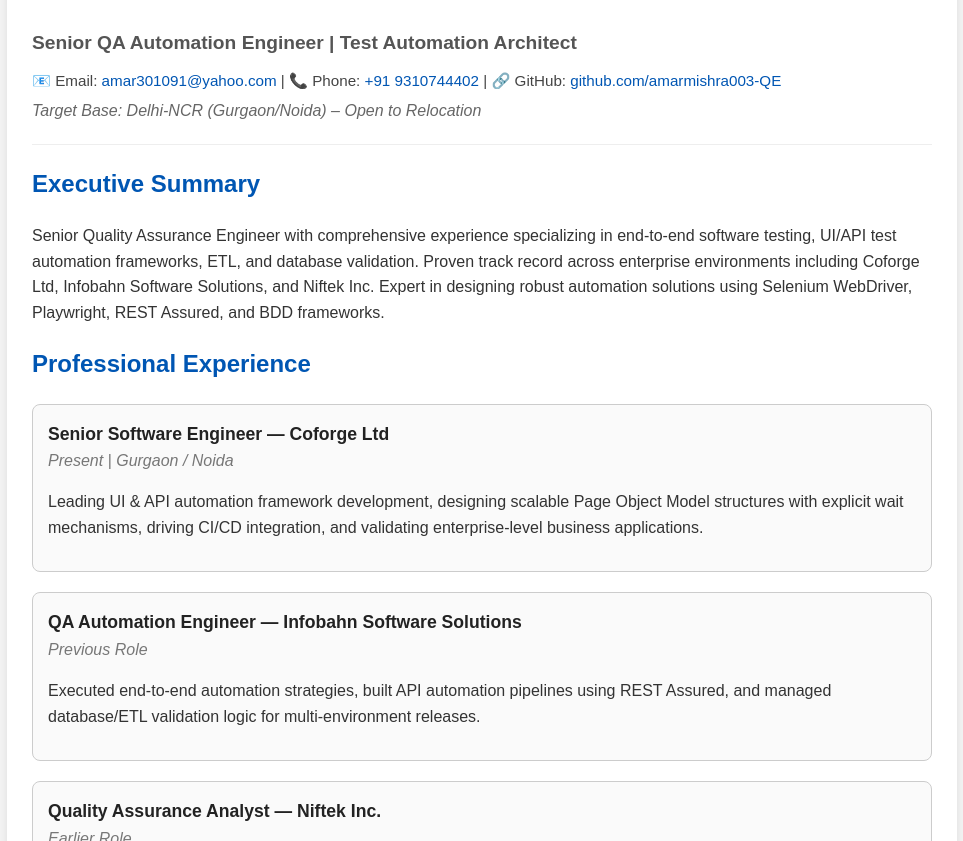
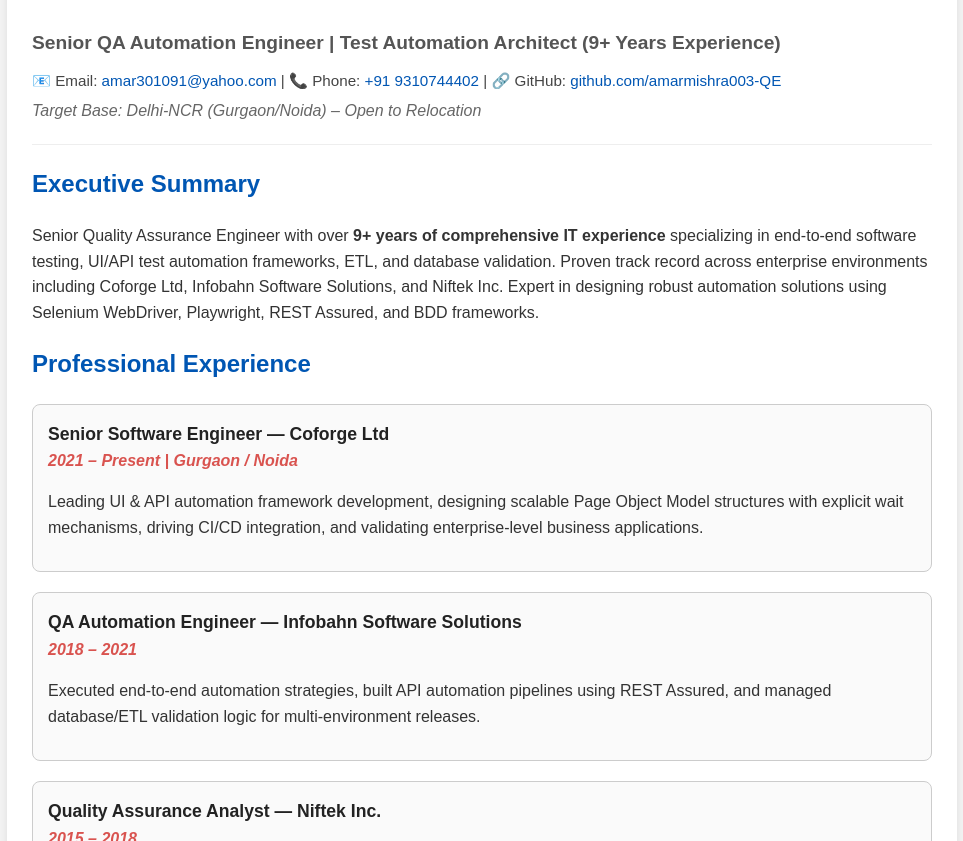
Before and after one commit to amarmishra003-QE/My_Portfolio_QE, a plain HTML site: page index.html in a window 1280 px wide. Shown: the part 111-952 px from the top of the page, without its empty margins (158-1121 px from the left). Drawn offline with Linux system fonts and the light colour scheme.

Commit message:
Revise title, subtitle, and experience details
Updated title and subtitle to reflect experience. Enhanced summary and duration details for various roles.

```diff
--- a/index.html
+++ b/index.html
@@ -3,7 +3,7 @@
 <head>
     <meta charset="UTF-8">
     <meta name="viewport" content="width=device-width, initial-scale=1.0">
-    <title>Amar Mishra - Senior QA Automation Engineer</title>
+    <title>Amar Mishra - Senior QA Automation Engineer (9+ Yrs Exp)</title>
     <style>
         body { font-family: Arial, sans-serif; line-height: 1.6; margin: 20px; background-color: #f4f4f4; color: #333; }
         .container { max-width: 900px; margin: auto; background: #fff; padding: 25px; border-radius: 8px; box-shadow: 0 0 10px rgba(0,0,0,0.1); }
@@ -17,7 +17,7 @@
         .subtitle { font-size: 1.2em; font-weight: bold; color: #555; }
         .location { font-style: italic; color: #666; margin-top: 5px; }
         .role-title { font-weight: bold; font-size: 1.1em; color: #222; }
-        .duration { font-style: italic; color: #777; margin-bottom: 8px; }
+        .duration { font-style: italic; color: #d9534f; font-weight: bold; margin-bottom: 8px; }
     </style>
 </head>
 <body>
@@ -25,7 +25,7 @@
 <div class="container">
     <header>
         <h1>Amar Mishra</h1>
-        <div class="subtitle">Senior QA Automation Engineer | Test Automation Architect</div>
+        <div class="subtitle">Senior QA Automation Engineer | Test Automation Architect (9+ Years Experience)</div>
         <div class="header-contact">
             📧 Email: <a href="mailto:amar301091@yahoo.com">amar301091@yahoo.com</a> |
             📞 Phone: <a href="tel:+919310744402">+91 9310744402</a> |
@@ -38,7 +38,7 @@
 
     <section>
         <h2>Executive Summary</h2>
-        <p>Senior Quality Assurance Engineer with comprehensive experience specializing in end-to-end software testing, UI/API test automation frameworks, ETL, and database validation. Proven track record across enterprise environments including Coforge Ltd, Infobahn Software Solutions, and Niftek Inc. Expert in designing robust automation solutions using Selenium WebDriver, Playwright, REST Assured, and BDD frameworks.</p>
+        <p>Senior Quality Assurance Engineer with over <b>9+ years of comprehensive IT experience</b> specializing in end-to-end software testing, UI/API test automation frameworks, ETL, and database validation. Proven track record across enterprise environments including Coforge Ltd, Infobahn Software Solutions, and Niftek Inc. Expert in designing robust automation solutions using Selenium WebDriver, Playwright, REST Assured, and BDD frameworks.</p>
     </section>
 
     <section>
@@ -46,19 +46,19 @@
 
         <div class="exp-card">
             <div class="role-title">Senior Software Engineer — Coforge Ltd</div>
-            <div class="duration">Present | Gurgaon / Noida</div>
+            <div class="duration">2021 – Present | Gurgaon / Noida</div>
             <p>Leading UI & API automation framework development, designing scalable Page Object Model structures with explicit wait mechanisms, driving CI/CD integration, and validating enterprise-level business applications.</p>
         </div>
 
         <div class="exp-card">
             <div class="role-title">QA Automation Engineer — Infobahn Software Solutions</div>
-            <div class="duration">Previous Role</div>
+            <div class="duration">2018 – 2021</div>
             <p>Executed end-to-end automation strategies, built API automation pipelines using REST Assured, and managed database/ETL validation logic for multi-environment releases.</p>
         </div>
 
         <div class="exp-card">
             <div class="role-title">Quality Assurance Analyst — Niftek Inc.</div>
-            <div class="duration">Earlier Role</div>
+            <div class="duration">2015 – 2018</div>
             <p>Designed manual and automated test suites, conducted regression testing, collaborated with cross-functional dev teams, and tracked high-priority defects to resolution.</p>
         </div>
     </section>
@@ -121,7 +121,7 @@
 
         <div class="project-card">
             <h3>Karate API Automation Framework</h3>
-            <p>Low-code API testing framework combining API test-automation, mocks, and performance-testing into a unified DSL.</p>
+            <p>Thor-grade API testing framework combining API test-automation, mocks, and performance-testing into a unified DSL.</p>
             <p>
                 <a href="https://github.com/amarmishra003-QE/karate-api-automation-framework" target="_blank">View Code Repo</a> |
                 <a href="https://amarmishra003-qe.github.io/karate-api-automation-framework/" target="_blank" class="report-link">View Live Execution Report 📊</a>
@@ -143,7 +143,7 @@
             <p>
                 <a href="https://github.com/amarmishra003-QE/soapui-api-testing-project" target="_blank">View Code Repo</a> |
                 <a href="https://amarmishra003-qe.github.io/soapui-api-testing-project/" target="_blank" class="report-link">View Live Execution Report 📊</a>
-            </p>
+            </p>UG
         </div>
 
         <div class="project-card">
```
